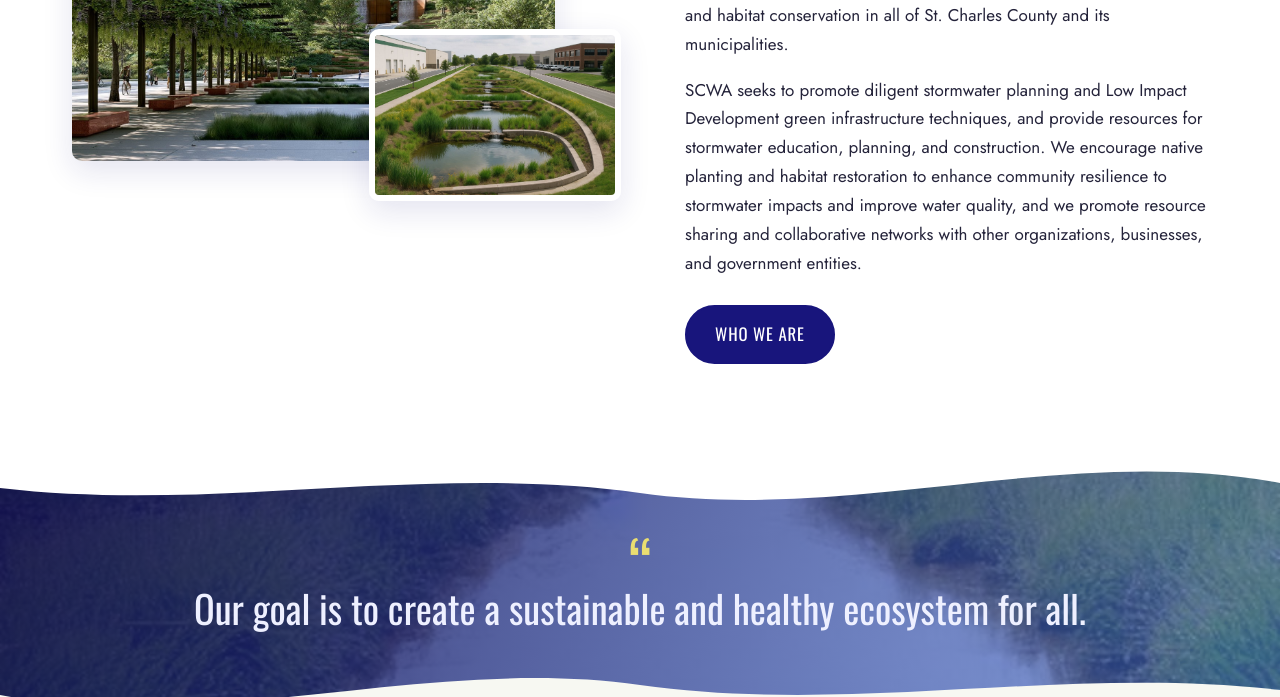
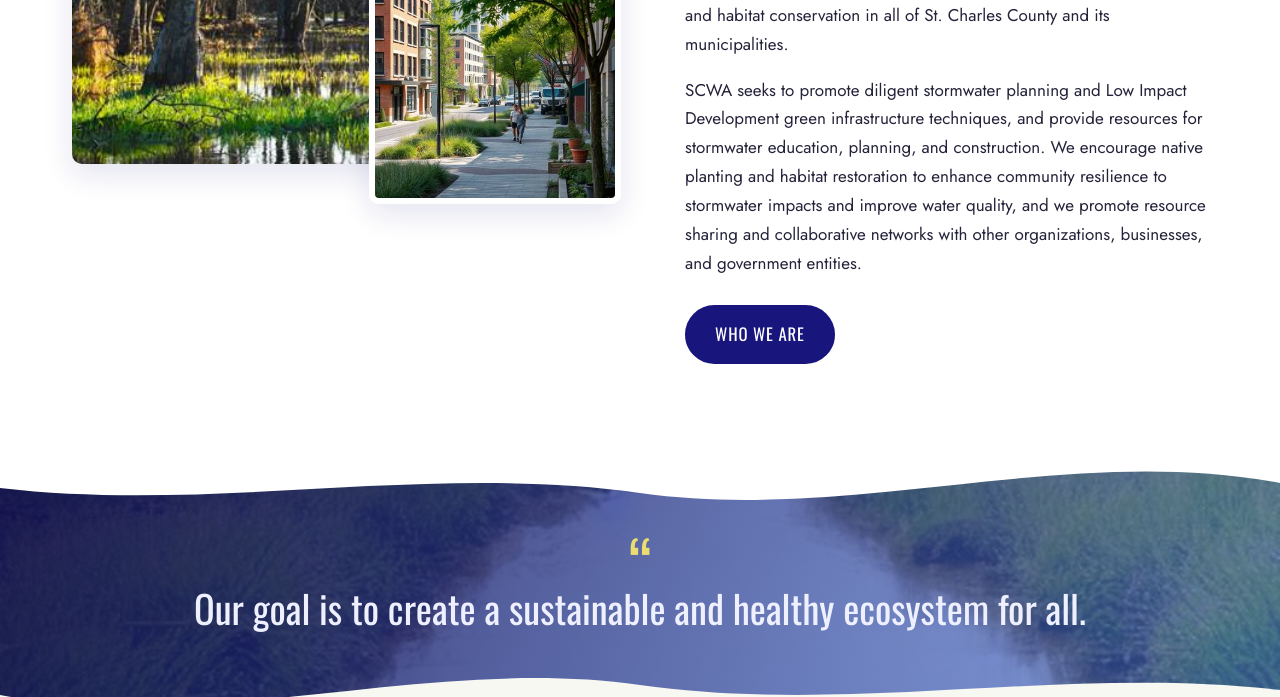
Before and after one commit to JBergeron001/scwa-Real-website, a plain HTML site: page index.html in a window 1280 px wide. Shown: the part 1430-2127 px from the top of the page. Drawn offline with Linux system fonts and the light colour scheme.

Commit message:
Home: new photos beside the About Us section
Co-Authored-By: Claude Opus 5.5 <noreply@anthropic.com>
Claude-Session: https://claude.ai/code/session_01Rc7a4t6FZgQJZg4iBxaFAt

```diff
--- a/index.html
+++ b/index.html
@@ -41,8 +41,8 @@
 
 <section class="section"><div class="container split">
   <div class="photo-stack reveal">
-    <img class="main" src="images/landscape-plaza.jpg" alt="Landscape with native plantings, shade trees and walking paths">
-    <img class="float" src="images/home-about-2.jpg" alt="Multistage bioretention landscape">
+    <img class="main" src="images/home-about-wetland.jpg" alt="Flooded bottomland forest wetland with green spring growth">
+    <img class="float" src="images/home-about-green-street.jpg" alt="Tree-lined street with planted stormwater beds along the sidewalk">
     <img class="logo-float" src="images/logo.png" alt="">
   </div>
   <div class="reveal d1">
```
Also changed, not shown: images/home-about-green-street.jpg (added), images/home-about-wetland.jpg (added).
